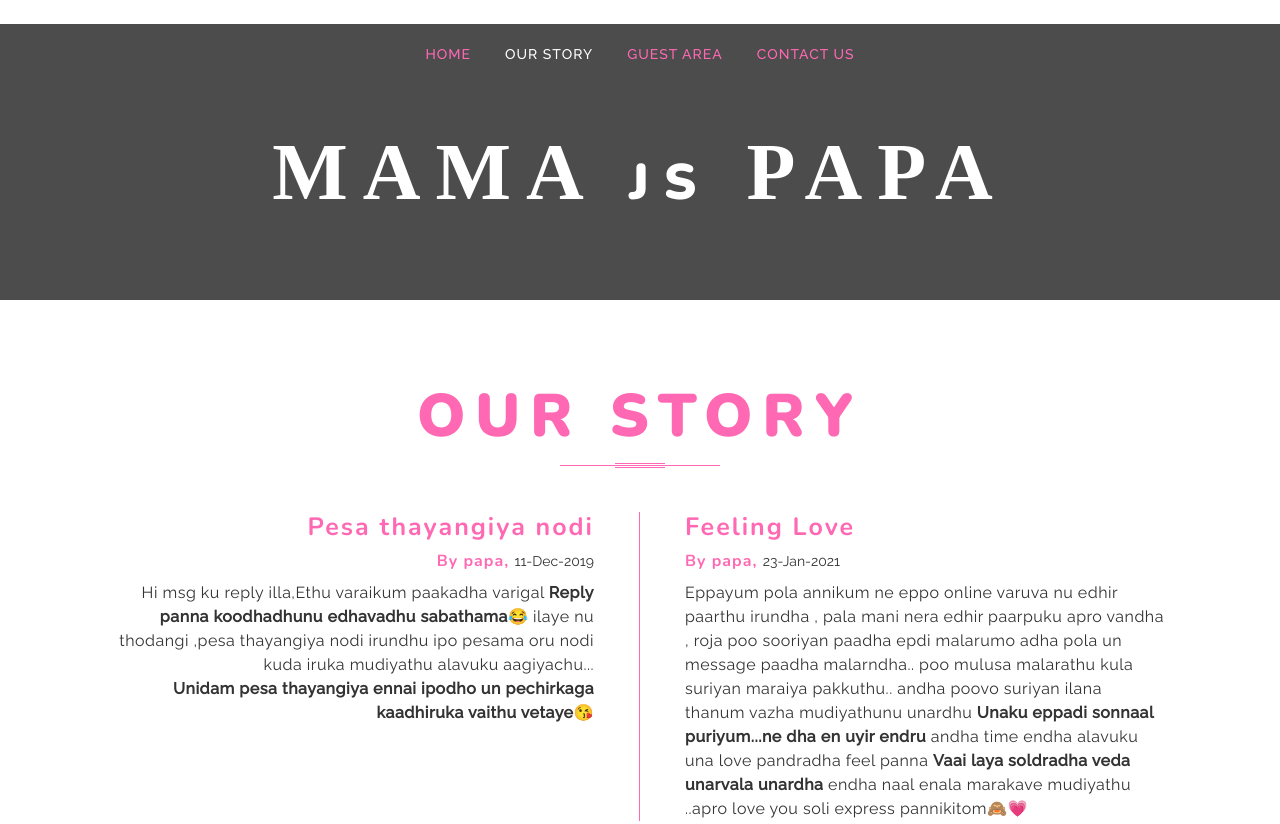
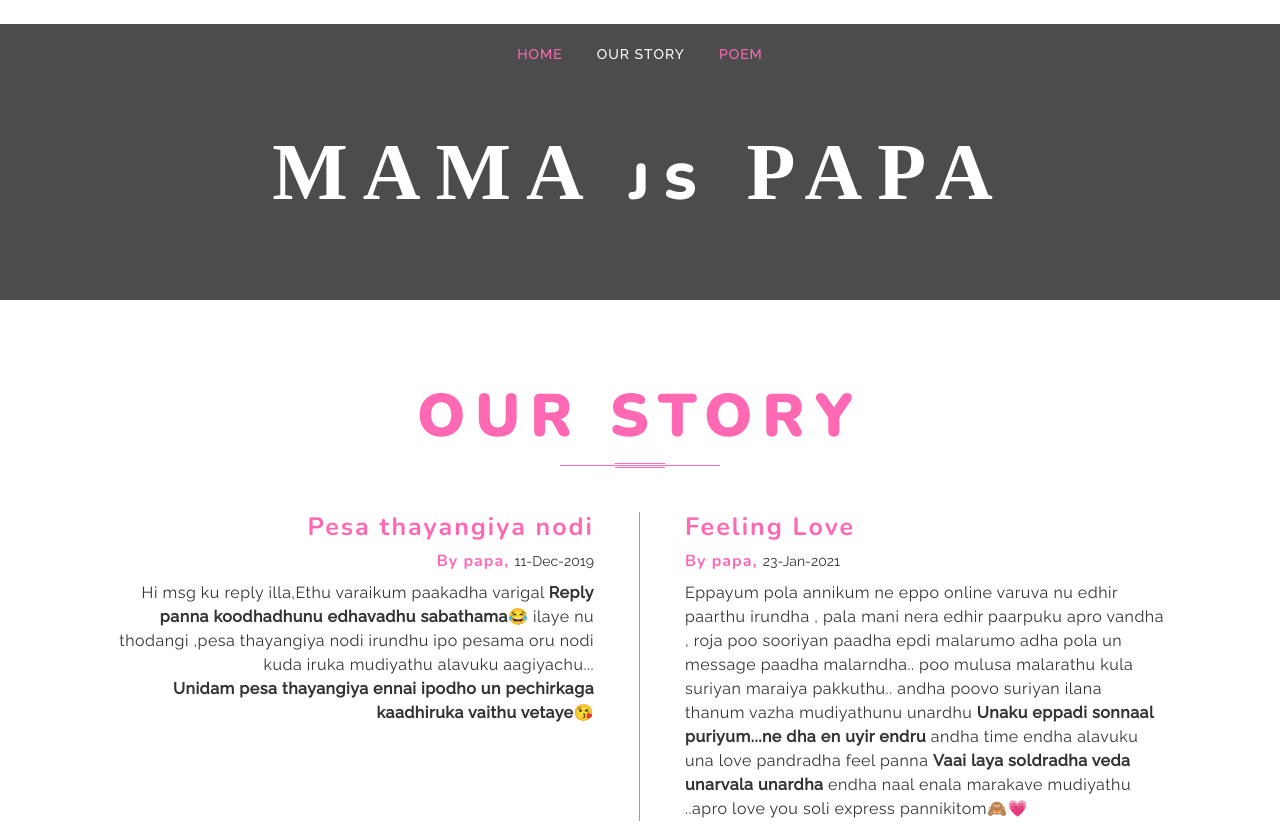
Before and after one commit to gitsep11/js, a plain HTML site: page story.html in a window 1280 px wide. Shown: the top 824 px of the page. Drawn offline with nearby package versions, Linux system fonts and the light colour scheme; a web font is replaced by a local one.

Commit message:
Update story.html

```diff
--- a/story.html
+++ b/story.html
@@ -42,8 +42,8 @@
                     <ul>
                         <li><a href="index.html">Home</a></li>
                         <li class="active"><a href="story.html">Our Story</a></li>
-                        <li><a href="login.html">Guest Area</a></li>
-                        <li><a href="contact.html">Contact Us</a></li>
+                        <li><a href="poem.html">Poem</a></li>
+
                     </ul>
                 </nav>
             </header>
```
